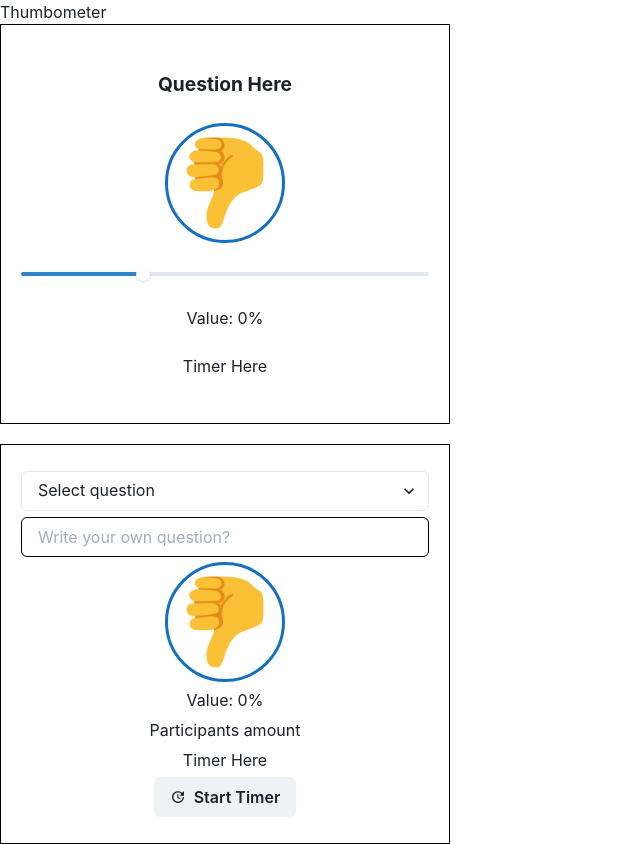
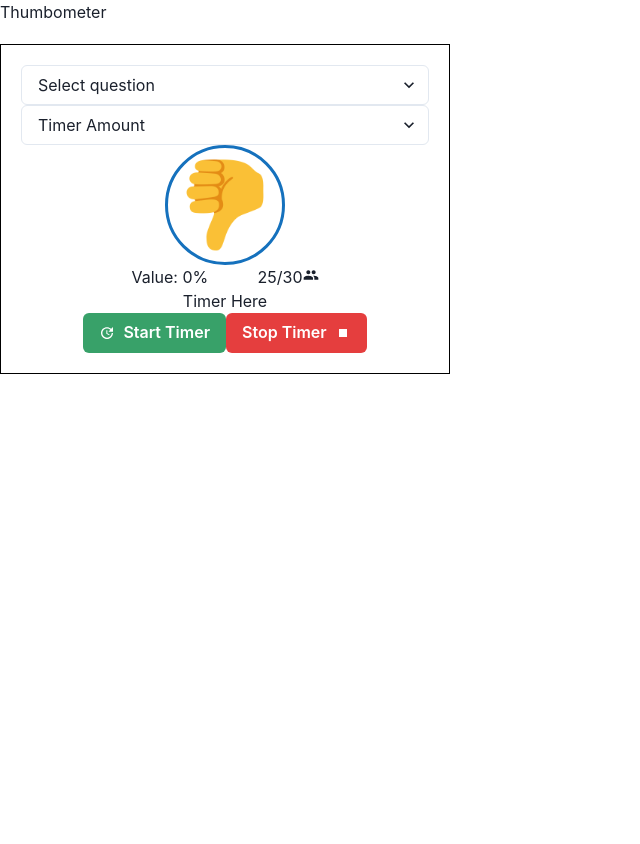
Before and after one commit to hazieon/EngageMate-FrontEnd, a React (Create React App) app in the folder thumb-o-meter/: page /thumb in a window 1280 px wide. Shown: the whole page, without its empty margins (0-640 px from the left). After the commit the page ends 800 px from the top, so only its background shows below. Built offline with nearby package versions, Linux system fonts and the light colour scheme.

Commit message:
done speaker and partcipant view with few thing need to be added-timer

```diff
--- a/thumb-o-meter/src/components/ptView/index.js
+++ b/thumb-o-meter/src/components/ptView/index.js
@@ -7,6 +7,8 @@ import {
   SliderFilledTrack,
   SliderThumb,
 } from "@chakra-ui/react";
+import { Icon } from "@chakra-ui/react";
+import { MdPeople } from "react-icons/md";
 
 function PtView() {
   // display the question
@@ -32,6 +34,7 @@ function PtView() {
         <SliderThumb />
       </Slider>
       <h3>Value: {value}%</h3>
+      <p>25/30{<Icon as={MdPeople} />}</p>
       <p>Timer Here</p>
     </div>
   );
--- a/thumb-o-meter/src/components/skView/index.js
+++ b/thumb-o-meter/src/components/skView/index.js
@@ -2,8 +2,8 @@ import React, { useState } from "react";
 import style from "./index.module.css";
 import { Select } from "@chakra-ui/react";
 import { Input } from "@chakra-ui/react";
-import { Button, ButtonGroup } from "@chakra-ui/react";
-import { MdUpdate } from "react-icons/md";
+import { Button, ButtonGroup, Icon } from "@chakra-ui/react";
+import { MdUpdate, MdStop, MdPeople } from "react-icons/md";
 import Thumb from "../thumb";
 
 function SkView() {
@@ -11,7 +11,7 @@ function SkView() {
   //maybe have dropdown (with preset questions) and input (for create questions)
   // Thumb
   // overall mood
-  // timer (start)
+  // timer (start button?)
   // participants
 
   const [value, setValue] = useState(0);
@@ -24,12 +24,20 @@ function SkView() {
         <option value="option2">Did you understand that?</option>
         <option value="option3">Are you comfortable with moving on?</option>
       </Select>
-      <Input placeholder="Write your own question?" />
+      {/* <Input placeholder="Write your own question?" /> */}
+      <Select placeholder="Timer Amount">
+        <option value="option1">10 Seconds</option>
+        <option value="option2">20 Seconds</option>
+        <option value="option3">30 Seconds</option>
+      </Select>
 
       <Thumb value={value} />
-      <h3>Value: {value}%</h3>
-      <h4>Participants amount</h4>
+      <div className={style.valueInformation}>
+        <h3>Value: {value}%</h3>
+        <p>25/30{<Icon as={MdPeople} />}</p>
+      </div>
       <p>Timer Here</p>
+
       {/* <Button
         size="md"
         height="35px"
@@ -39,7 +47,14 @@ function SkView() {
       >
         Start Timer
       </Button> */}
-      <Button leftIcon={<MdUpdate />}>Start Timer</Button>
+      <div className={style.buttons}>
+        <Button leftIcon={<MdUpdate />} colorScheme="green">
+          Start Timer
+        </Button>
+        <Button rightIcon={<MdStop />} colorScheme="red">
+          Stop Timer
+        </Button>
+      </div>
     </div>
   );
 }
--- a/thumb-o-meter/src/components/skView/index.module.css
+++ b/thumb-o-meter/src/components/skView/index.module.css
@@ -6,6 +6,15 @@
   flex-direction: column;
   align-items: center;
   justify-content: space-evenly;
-  height: 400px;
   margin-top: 20px;
 }
+
+.buttons {
+  display: flex;
+}
+
+.valueInformation {
+  display: flex;
+  width: 70%;
+  justify-content: space-evenly;
+}
--- a/thumb-o-meter/src/pages/thumb-o-meter/index.js
+++ b/thumb-o-meter/src/pages/thumb-o-meter/index.js
@@ -1,14 +1,15 @@
-import React from "react";
+import React, { useState } from "react";
 import "./index.module.css";
 import PtView from "../../components/ptView";
 import SkView from "../../components/skView";
 
 const Thumbometer = () => {
+  const [speakerView, setSpeakerView] = useState(true);
   return (
     <main>
       <h1>Thumbometer</h1>
-      <PtView />
-      <SkView />
+      {speakerView && <SkView />}
+      {!speakerView && <PtView />}
     </main>
   );
 };
```
Also changed, not shown: 1 other file (tests, documents, lock files or other folders).
